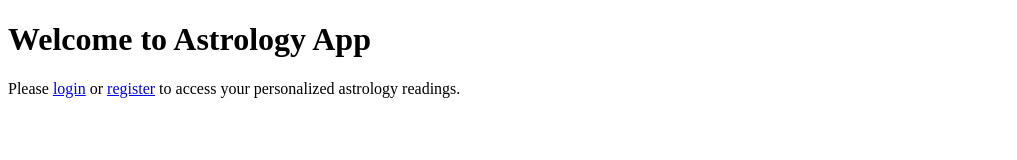
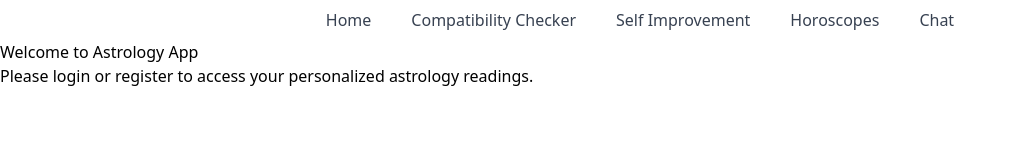
Before and after one commit to moyosthinking/OhanaChica_rachelf94_suhanak3_jessicay3632_jiayingz16, a website: page app/public/home.html in a window 1280 px wide. Shown: the whole page, without its empty margins (0-1017 px from the left). Drawn offline with nearby package versions, Linux system fonts and the light colour scheme.

Commit message:
Update home.html

```diff
--- a/app/public/home.html
+++ b/app/public/home.html
@@ -1,10 +1,20 @@
 <!DOCTYPE html>
-<html>
-<head>
-    <title>Home</title>
-</head>
-<body>
+  <html>
+    <head>
+      <meta charset="UTF-8"><meta name="viewport" content="width=device-width, initial-scale=1.0">
+      <link href="/static/styles.css" rel="stylesheet">
+      <link href="https://unpkg.com/tailwindcss@^1.0/dist/tailwind.min.css" rel="stylesheet">
+      <title> Home </title>
+    </head>
+  <body>
+    <nav class="flex justify-center space-x-4">
+      <a href="/" class="font-medium rounded-lg px-3 py-2 text-gray-700 hover:bg-gray-100 hover:text-gray-900"> Home </a>
+      <a href="/" class="font-medium rounded-lg px-3 py-2 text-gray-700 hover:bg-gray-100 hover:text-gray-900"> Compatibility Checker </a>
+      <a href="/" class="font-medium rounded-lg px-3 py-2 text-gray-700 hover:bg-gray-100 hover:text-gray-900"> Self Improvement </a>
+      <a href="/" class="font-medium rounded-lg px-3 py-2 text-gray-700 hover:bg-gray-100 hover:text-gray-900"> Horoscopes </a>
+      <a href="/" class="font-medium rounded-lg px-3 py-2 text-gray-700 hover:bg-gray-100 hover:text-gray-900"> Chat </a>
+    </nav>
     <h1>Welcome to Astrology App</h1>
     <p>Please <a href="/login.html">login</a> or <a href="/register.html">register</a> to access your personalized astrology readings.</p>
-</body>
+  </body>
 </html>
```
